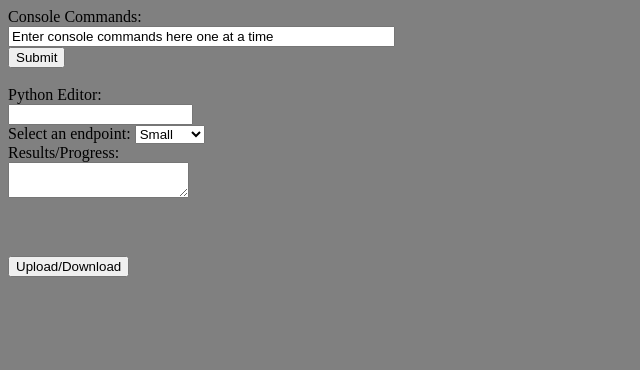
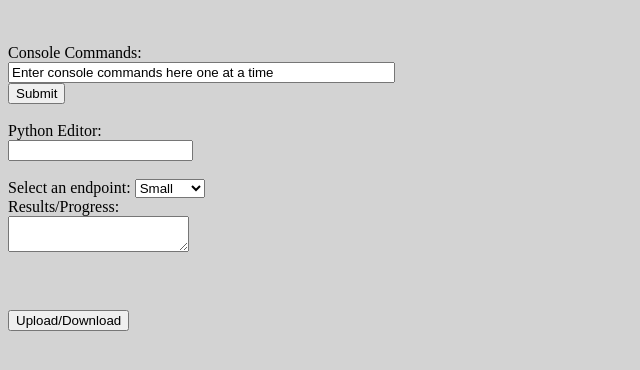
Before and after one commit to insp3ctre/interface, a Flask app: template templates/interface.html in a window 1280 px wide. Shown: the top 370 px of the page, without its empty margins (0-640 px from the left). Run offline with Flask 2, Linux system fonts and the light colour scheme; the template is opened without the code that fills it, so the values that code supplies are empty.

```diff
--- a/static/style.css
+++ b/static/style.css
@@ -1,5 +1,5 @@
 body {
-	background-color: gray;
+	background-color: lightgray;
 }
 
 .console_cmd {
@@ -20,6 +20,7 @@ body {
 .cmd_label {
 	display: inline;
 	text-align: left;
+	color
 }
 
 .python_label {
--- a/templates/interface.html
+++ b/templates/interface.html
@@ -3,9 +3,10 @@
 <link rel="stylesheet" href="static/style.css">
 
 {{username}}
+<br> <br>
 
 <div>
-  <label for="command" class="cmd_label">Console Commands:</label><br> <!-- needs to be hooked up to ajax-->
+  <label for="command" class="cmd_label">Console Commands:</label><br>
   <input type="text" id="command" name="command" value="Enter console commands here one at a time" class="console_cmd"><br>
   <button id="command_button">Submit</button><br><br>
  </div>
@@ -14,7 +15,7 @@
   <label for="python" class="python_label">Python Editor:</label><br>
   <input type="text" id="python" name="python" value="" class="python_edit"><br>
  </form>
-
+<br>
 <form action="" method="POST">
   <label for="endpoints">Select an endpoint:</label>
   <select name="endpoints" id="endpoints">
--- a/templates/login.html
+++ b/templates/login.html
@@ -1,3 +1,5 @@
+<!-- no longer used-->
+
 {% include 'base.html' %}
 
 
```
